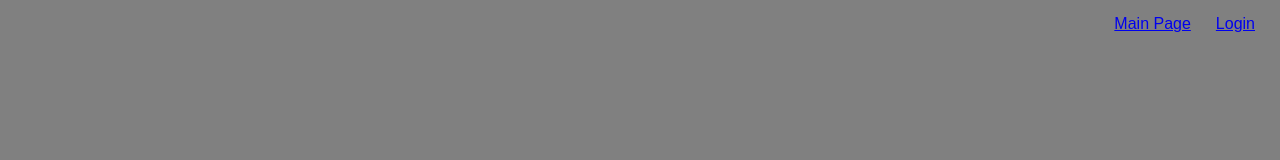
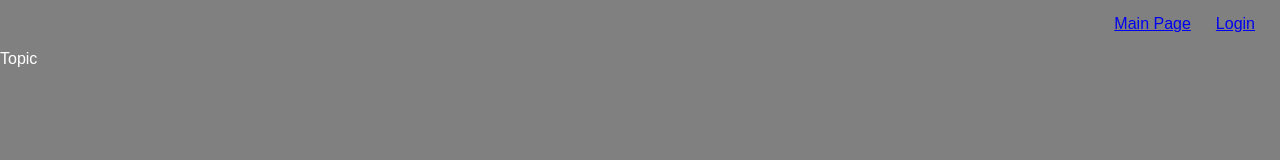
Before and after one commit to edinvnode/advanced-forum-app, a React (Create React App) app in the folder frontend/: page /topic in a window 1280 px wide. Before the commit this address had no page. Shown: the top 160 px of the page. Built offline with nearby package versions, Linux system fonts and the light colour scheme; the HTML template or start-up script is replaced by a standard one.

Commit message:
Minor changes

```diff
--- a/frontend/src/App.js
+++ b/frontend/src/App.js
@@ -5,6 +5,7 @@ import { titles } from './data';
 import LoginForm from './components/LoginForm';
 import MainPage from './components/MainPage';
 import Profile from './components/Profile';
+import Topic from './components/Topic';
 
 //router
 import { BrowserRouter as Router, Routes, Route, Link } from 'react-router-dom';
@@ -25,6 +26,7 @@ function App() {
           <Route path="/" exact element={<MainPage titles={titles} />} />
           <Route path="/login" element={<LoginForm />} />
           <Route path="/profile" element={<Profile />} />
+          <Route path="/topic" element={<Topic />} />
         </Routes>
       </Router>
     </div>
--- /dev/null
+++ b/frontend/src/components/Topic.js
@@ -0,0 +1,7 @@
+import React from 'react';
+
+const Topic = () => {
+  return <div>Topic</div>;
+};
+
+export default Topic;
```
